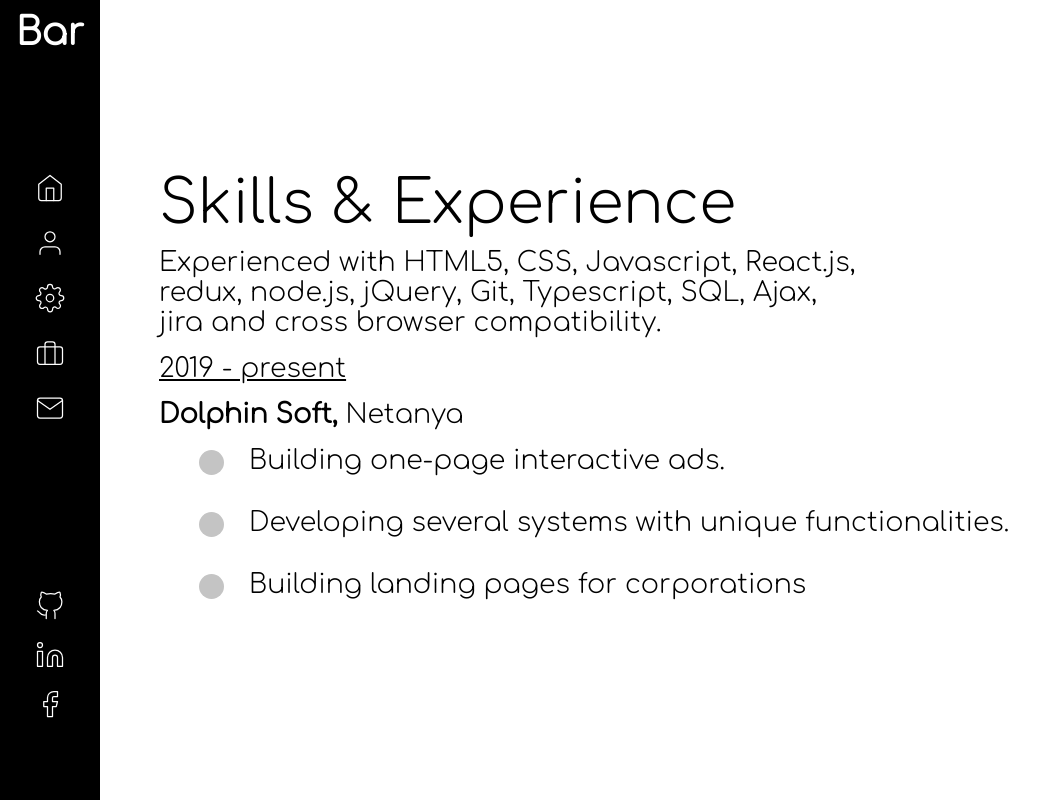
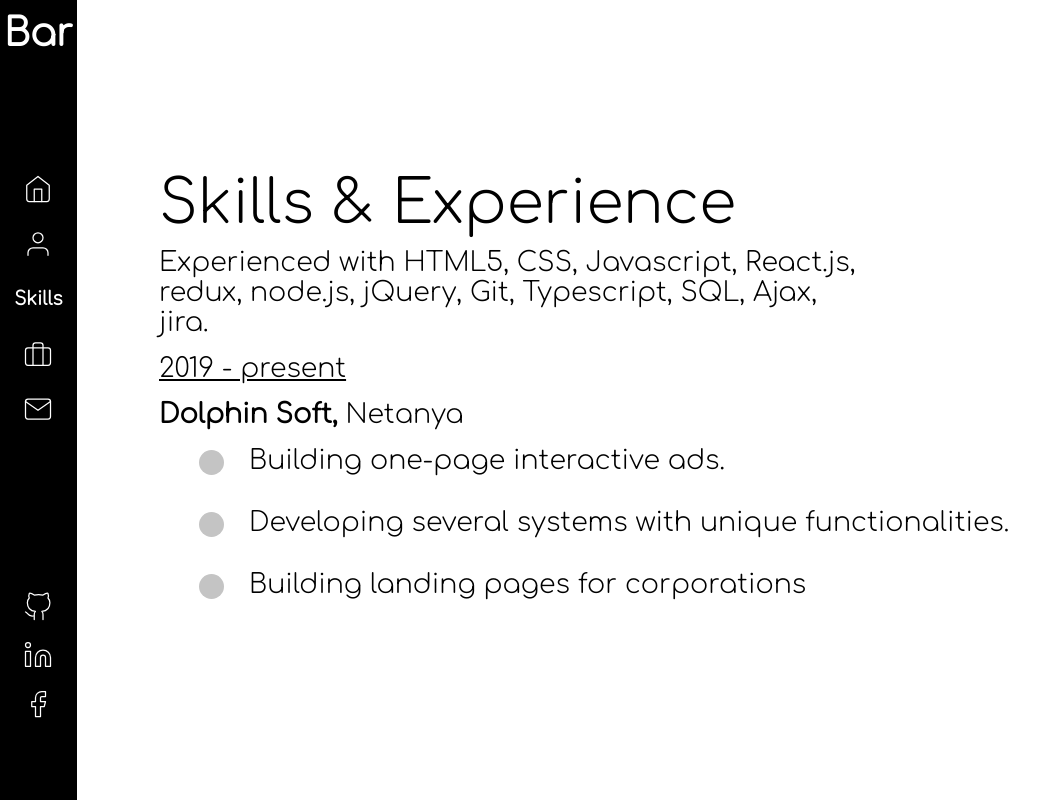
Before and after one commit to rednil-rab/cv, a React (Create React App) app: page /skills in a window 1280 px wide. Shown: the whole page, without its empty margins (0-1064 px from the left). Built offline with nearby package versions, Linux system fonts and the light colour scheme.

Commit message:
navBar feature

```diff
--- a/src/App.css
+++ b/src/App.css
@@ -1,5 +1,8 @@
 
 @import url('https://fonts.googleapis.com/css2?family=Comfortaa:wght@300&display=swap');
+* {
+  user-select: none;
+}
 .App {
   text-align: center;
 }
@@ -43,7 +46,7 @@
     height: 100vh;
     position: fixed;
     top: 0;
-    width: 100px;
+    width: 6vw;
     background: black;
     color: white;
     font-family: 'Comfortaa', cursive;
@@ -53,7 +56,7 @@
 }
 
 .side-nav > h2 {
-  font-size: 38px;
+  font-size: 3vw;
   margin-top: 12px;
 
 }
--- a/src/Home/home.css
+++ b/src/Home/home.css
@@ -19,7 +19,7 @@ h1, h3 {
     display: flex;
     flex-direction: column;
     align-items: center;
-    margin-left: 100px;
+    margin-left: 6vw;
     position: relative;
     right: 0;
     height: 100vh;
--- a/src/NavBar/SideNav.js
+++ b/src/NavBar/SideNav.js
@@ -3,14 +3,14 @@ import { Component } from 'react';
 import { render } from 'react-dom';
 import * as Icon from 'react-feather';
 import { connect } from 'react-redux';
-
+import * as utils from '../utils'
 class SideNav extends Component {
     state = {
-        home: false,
-        about: false,
-        skills: false,
-        contact: false,
-        work: false
+        home: utils.createRegExpTest('/home').test(window.location.href) ? true : false,
+        about: utils.createRegExpTest('/about').test(window.location.href) ? true : false,
+        skills: utils.createRegExpTest('/skills').test(window.location.href) ? true : false,
+        contact: utils.createRegExpTest('/contact').test(window.location.href) ? true : false,
+        work: utils.createRegExpTest('/work').test(window.location.href) ? true : false,
     }
     openLink = (media) => {
         switch (media) {
@@ -31,11 +31,11 @@ class SideNav extends Component {
         return (
             <div className="side-nav" style={{height: this.props.menu ? '300px' : '0'}}>
                 <div className="icon-container">
-                    {this.state.home ? <a href="/home"><h3 onMouseLeave={() => this.setState({ home: false })}>Home</h3></a> : <a href="/home"><Icon.Home onMouseEnter={() => this.setState({ home: true })} className="icon" /></a>}
-                    {this.state.about ? <a href="/about"><h3 onMouseLeave={() => this.setState({ about: false })}>About</h3></a> : <Icon.User onMouseEnter={() => this.setState({ about: true })} className="icon" />}
-                    {this.state.skills ? <a href="/skills"><h3 onMouseLeave={() => this.setState({ skills: false })}>Skills</h3></a> : <Icon.Settings onMouseEnter={() => this.setState({ skills: true })} className="icon" />}
-                    {this.state.work ? <h3 onMouseLeave={() => this.setState({ work: false })}>Work</h3> : <Icon.Briefcase onMouseEnter={() => this.setState({ work: true })} className="icon" />}
-                    {this.state.contact ? <a href="/contact"><h3 onMouseLeave={() => this.setState({ contact: false })}>Contact</h3></a> : <Icon.Mail onMouseEnter={() => this.setState({ contact: true })} className="icon" />}
+                {this.state.home ? <a href="/home"><h3 onMouseLeave={() => this.setState({ home: utils.createRegExpTest('/home').test(window.location.href) ? true : false })}>Home</h3></a> : <Icon.Home onMouseEnter={() => this.setState({ home: true })} className="icon" />}
+                    {this.state.about ? <a href="/about"><h3 onMouseLeave={() => this.setState({ about: utils.createRegExpTest('/about').test(window.location.href) ? true : false })}>About</h3></a> : <Icon.User onMouseEnter={() => this.setState({ about: true })} className="icon" />}
+                    {this.state.skills ? <a href="/skills"><h3 onMouseLeave={() => this.setState({ skills: utils.createRegExpTest('/skills').test(window.location.href) ? true : false })}>Skills</h3></a> : <Icon.Settings onMouseEnter={() => this.setState({ skills: true })} className="icon" />}
+                    {this.state.work ? <h3 onMouseLeave={() => this.setState({ work: utils.createRegExpTest('/work').test(window.location.href) ? true : false })}>Work</h3>: <Icon.Briefcase onMouseEnter={() => this.setState({ work: true })} className="icon" />}
+                    {this.state.contact ? <a href="/contact"><h3 onMouseLeave={() => this.setState({ contact: utils.createRegExpTest('/contact').test(window.location.href) ? true : false })}>Contact</h3></a> : <Icon.Mail onMouseEnter={() => this.setState({ contact: true })} className="icon" />}
                 </div>
             </div>
         );
--- a/src/NavBar/navBar.js
+++ b/src/NavBar/navBar.js
@@ -2,14 +2,15 @@ import React from 'react';
 import { Component } from 'react';
 import { render } from 'react-dom';
 import * as Icon from 'react-feather';
+import * as utils from '../utils'
 
 export default class NavBar extends Component {
     state = {
-        home: false,
-        about: false,
-        skills: false,
-        contact: false,
-        work: false
+        home: utils.createRegExpTest('/home').test(window.location.href) ? true : false,
+        about: utils.createRegExpTest('/about').test(window.location.href) ? true : false,
+        skills: utils.createRegExpTest('/skills').test(window.location.href) ? true : false,
+        contact: utils.createRegExpTest('/contact').test(window.location.href) ? true : false,
+        work: utils.createRegExpTest('/work').test(window.location.href) ? true : false,
     }
     openLink = (media) => {
         switch (media) {
@@ -26,16 +27,25 @@ export default class NavBar extends Component {
                 return;
         }
     }
+
+    url = {
+        home: '/home',
+        about: '/about',
+        skills: '/contact',
+        work: '/work'
+    }
+
+
     render() {
         return (
             <div className="side-nav">
                 <h2>Bar</h2>
                 <div className="icon-container">
-                    {this.state.home ? <a href="/home"><h3 onMouseLeave={() => this.setState({ home: false })}>Home</h3></a> : <Icon.Home onMouseEnter={() => this.setState({ home: true })} className="icon" />}
-                    {this.state.about ? <a href="/about"><h3 onMouseLeave={() => this.setState({ about: false })}>About</h3></a> : <Icon.User onMouseEnter={() => this.setState({ about: true })} className="icon" />}
-                    {this.state.skills ? <a href="/skills"><h3 onMouseLeave={() => this.setState({ skills: false })}>Skills</h3></a> : <Icon.Settings onMouseEnter={() => this.setState({ skills: true })} className="icon" />}
-                    {this.state.work ? <h3 onMouseLeave={() => this.setState({ work: false })}>Work</h3>: <Icon.Briefcase onMouseEnter={() => this.setState({ work: true })} className="icon" />}
-                    {this.state.contact ? <a href="/contact"><h3 onMouseLeave={() => this.setState({ contact: false })}>Contact</h3></a> : <Icon.Mail onMouseEnter={() => this.setState({ contact: true })} className="icon" />}
+                    {this.state.home ? <a href="/home"><h3 onMouseLeave={() => this.setState({ home: utils.createRegExpTest('/home').test(window.location.href) ? true : false })}>Home</h3></a> : <Icon.Home onMouseEnter={() => this.setState({ home: true })} className="icon" />}
+                    {this.state.about ? <a href="/about"><h3 onMouseLeave={() => this.setState({ about: utils.createRegExpTest('/about').test(window.location.href) ? true : false })}>About</h3></a> : <Icon.User onMouseEnter={() => this.setState({ about: true })} className="icon" />}
+                    {this.state.skills ? <a href="/skills"><h3 onMouseLeave={() => this.setState({ skills: utils.createRegExpTest('/skills').test(window.location.href) ? true : false })}>Skills</h3></a> : <Icon.Settings onMouseEnter={() => this.setState({ skills: true })} className="icon" />}
+                    {this.state.work ? <h3 onMouseLeave={() => this.setState({ work: utils.createRegExpTest('/work').test(window.location.href) ? true : false })}>Work</h3>: <Icon.Briefcase onMouseEnter={() => this.setState({ work: true })} className="icon" />}
+                    {this.state.contact ? <a href="/contact"><h3 onMouseLeave={() => this.setState({ contact: utils.createRegExpTest('/contact').test(window.location.href) ? true : false })}>Contact</h3></a> : <Icon.Mail onMouseEnter={() => this.setState({ contact: true })} className="icon" />}
                 </div>
                 <div className="icon-container links">
                     <Icon.GitHub onClick={() => this.openLink('github')} className="icon" />
--- a/src/Skills/MainSkills.js
+++ b/src/Skills/MainSkills.js
@@ -14,7 +14,7 @@ class Skills extends Component {
                             <h1>Skills & <br className="mobBr"></br>Experience</h1><br className="deskBr mobBr"></br>
                             <h3>Experienced with HTML5, CSS, <br className="mobBr"></br>Javascript, React.js,<br className="deskBr"></br>
 redux,<br className="mobBr"></br> node.js, jQuery, Git, Typescript,<br className="mobBr"></br> SQL, Ajax,<br className="deskBr"></br>
-jira and cross <br className="mobBr"></br>browser compatibility.
+jira.
                             </h3>
                             <h3><u>2019 - present</u></h3>
                             <div className="flex-text-skills">
--- /dev/null
+++ b/src/utils.js
@@ -0,0 +1,4 @@
+export const createRegExpTest = (string) => {
+    let test = new RegExp(string);
+    return test;
+}
```
Also changed, not shown: 1 other file (tests, documents, lock files or other folders).
